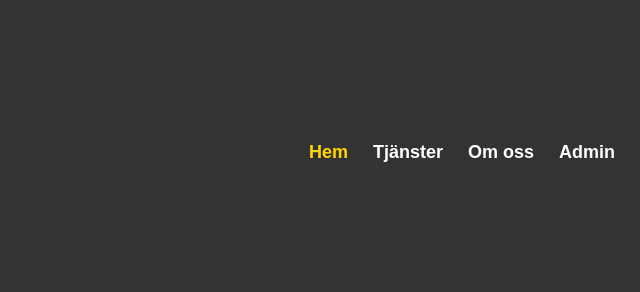
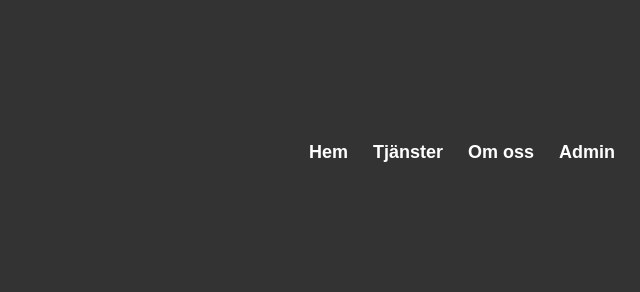
Before and after one commit to mdtell414-prog/alghazal-al-asmar, a website: page index.html in a window 1280 px wide. In both pictures the pointer is over the link "Hem". Shown: the top 292 px of the page, 640-1280 px from the left. Drawn offline with Linux system fonts and the light colour scheme.

Commit message:
force navbar links white

```diff
--- a/styles.css
+++ b/styles.css
@@ -53,8 +53,6 @@ p {
     .nav-links a:visited {
     color: white;
 }
-
-    color: white;
     text-decoration: none;
     font-weight: bold;
     font-size: 18px;
@@ -333,3 +331,10 @@ td {
     }
 
 }
+
+.nav-links a,
+.nav-links a:visited,
+.nav-links a:hover,
+.nav-links a:active {
+    color: white !important;
+}
```
